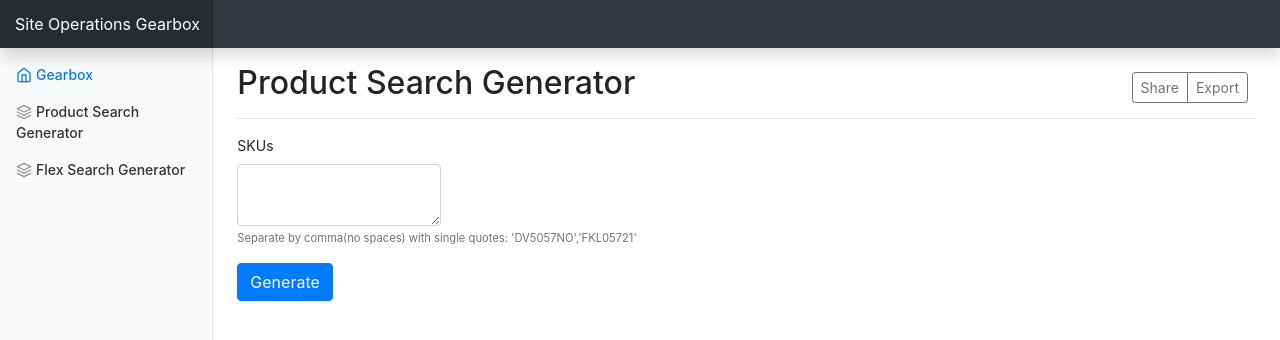
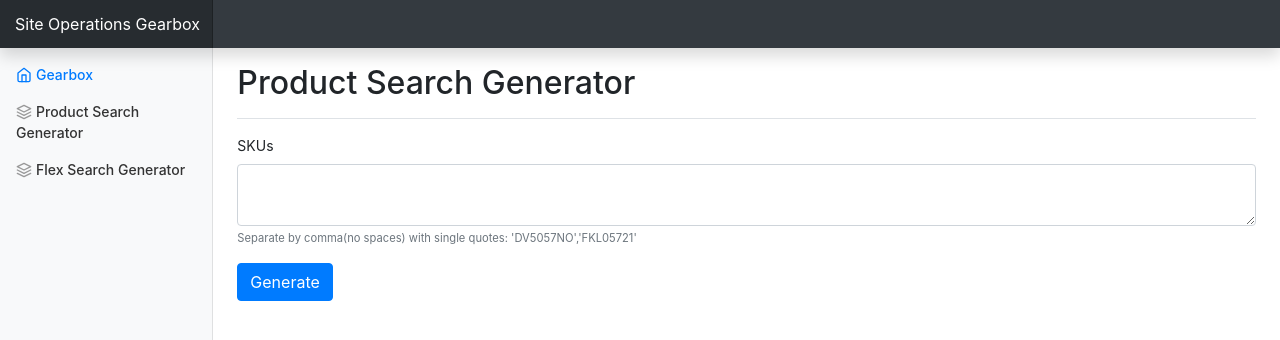
Before and after one commit to Nat34/gearbox, a plain HTML site: page prod-search.html in a window 1280 px wide. Shown: the top 340 px of the page. Drawn offline with nearby package versions, Linux system fonts and the light colour scheme.

Commit message:
Update and rename flex-search.html to prod-search.html

```diff
--- a/flex-search.html
+++ b/prod-search.html
@@ -42,18 +42,12 @@
         <main role="main" class="col-md-9 ml-sm-auto col-lg-10 px-4">
           <div class="d-flex justify-content-between flex-wrap flex-md-nowrap align-items-center pt-3 pb-2 mb-3 border-bottom">
             <h1 class="h2">Product Search Generator</h1>
-            <div class="btn-toolbar mb-2 mb-md-0">
-              <div class="btn-group mr-2">
-                <button class="btn btn-sm btn-outline-secondary">Share</button>
-                <button class="btn btn-sm btn-outline-secondary">Export</button>
-              </div>
-            </div>
           </div>
           <form>
             <!--ProductSKU-->
             <div class="form-group mb-3">
               <label for="productSkus">SKUs</label>
-              <div class="input-group" style="width: 20%;">
+              <div class="input-group">
                 <textarea class="form-control" name="productSkus"></textarea>
               </div>
               <small class="form-text text-muted">Separate by comma(no spaces) with single quotes: 'DV5057NO','FKL05721'</small>
```
